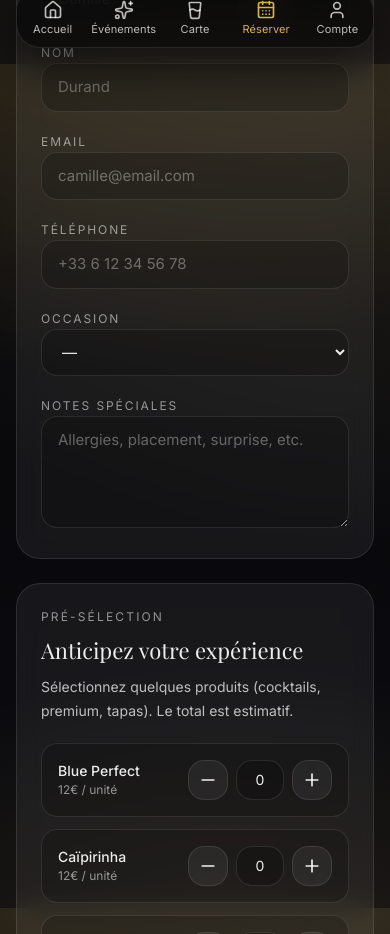
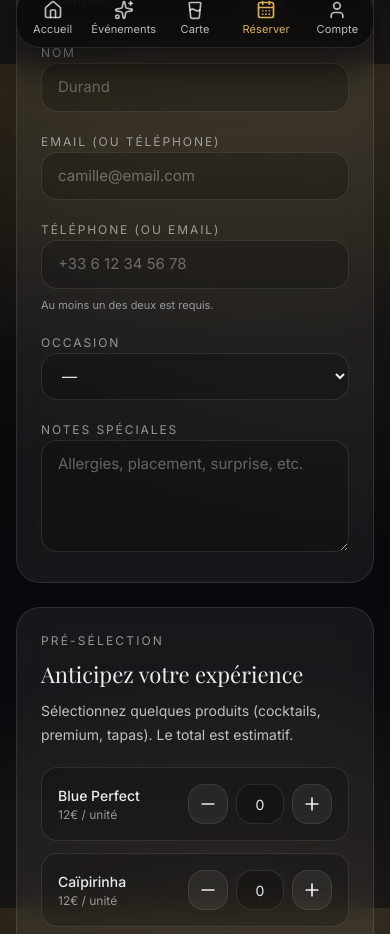
Before and after one commit to kmxcg7r7fy-netizen/bestplaze, a Next.js app in the folder best-plaze/: page /reservation in a window 390 px wide. Shown: the part 780-1714 px from the top of the page. Built offline with nearby package versions, Linux system fonts and the light colour scheme; a web font is replaced by a local one.

Commit message:
feat(reservation): rendre email ou téléphone facultatif (un des deux requis)

```diff
--- a/best-plaze/src/app/reservation/page.tsx
+++ b/best-plaze/src/app/reservation/page.tsx
@@ -206,7 +206,7 @@ export default function ReservationPage() {
                 />
               </div>
               <div className="space-y-2">
-                <Label>Email</Label>
+                <Label>Email <span className="text-bp-muted font-normal">(ou téléphone)</span></Label>
                 <Input
                   type="email"
                   placeholder="camille@email.com"
@@ -215,13 +215,14 @@ export default function ReservationPage() {
                 />
               </div>
               <div className="space-y-2">
-                <Label>Téléphone</Label>
+                <Label>Téléphone <span className="text-bp-muted font-normal">(ou email)</span></Label>
                 <Input
                   inputMode="tel"
                   placeholder="+33 6 12 34 56 78"
                   value={draft.phone ?? ""}
                   onChange={(e) => setDraft((d) => ({ ...d, phone: e.target.value }))}
                 />
+                <p className="text-[11px] text-bp-muted">Au moins un des deux est requis.</p>
               </div>
               <div className="space-y-2 sm:col-span-2">
                 <Label>Occasion</Label>
--- a/best-plaze/src/lib/validations.ts
+++ b/best-plaze/src/lib/validations.ts
@@ -5,7 +5,7 @@ import { z } from "zod";
 export const reservationSchema = z.object({
   firstName:      z.string().min(1, "Prénom requis").max(50),
   lastName:       z.string().min(1, "Nom requis").max(50),
-  email:          z.email("Email invalide"),
+  email:          z.string().optional().or(z.literal("")),
   phone:          z.string().min(8, "Téléphone invalide").max(20).optional().or(z.literal("")),
   dateISO:        z.string().regex(/^\d{4}-\d{2}-\d{2}$/, "Date invalide"),
   time:           z.string().regex(/^\d{2}:\d{2}$/, "Heure invalide"),
@@ -18,7 +18,10 @@ export const reservationSchema = z.object({
     unitPrice:  z.number().optional(),
     qty:        z.number().int().min(0).max(9),
   })).optional(),
-});
+}).refine(
+  (d) => (!!d.email && d.email.length > 0) || (!!d.phone && d.phone.length >= 8),
+  { message: "Un email ou un numéro de téléphone est requis", path: ["email"] },
+);
 
 export type ReservationInput = z.infer<typeof reservationSchema>;
 
```
